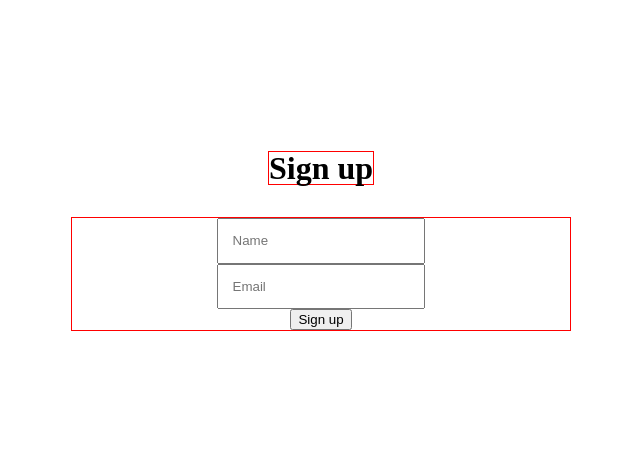
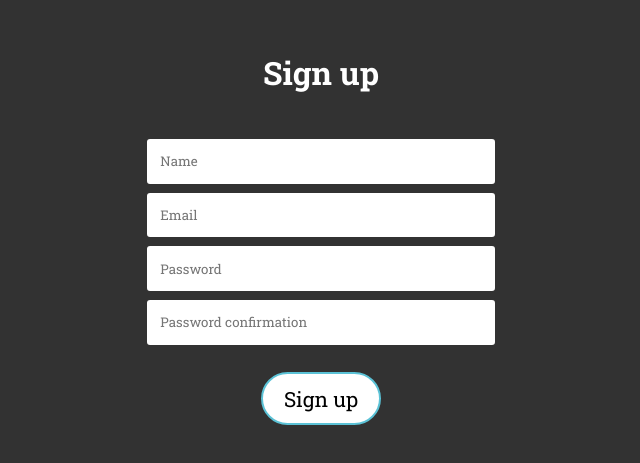
Before and after one commit to Shaqri/NIEl-Client, a React (Create React App) app: page /signup in a window 1280 px wide. Shown: the part 159-622 px from the top of the page, without its empty margins (319-959 px from the left). Built offline with nearby package versions, Linux system fonts and the light colour scheme; no server answers.

Commit message:
Create Signup form with molecules and atoms that composes it

```diff
--- a/package.json
+++ b/package.json
@@ -6,6 +6,7 @@
     "@testing-library/jest-dom": "^5.11.4",
     "@testing-library/react": "^11.1.0",
     "@testing-library/user-event": "^12.1.10",
+    "axios": "^0.21.4",
     "dotenv": "^10.0.0",
     "history": "^5.0.1",
     "react": "^17.0.2",
--- a/public/index.html
+++ b/public/index.html
@@ -5,6 +5,9 @@
     <link rel="icon" href="%PUBLIC_URL%/favicon.ico" />
     <meta name="viewport" content="width=device-width, initial-scale=1" />
     <meta name="theme-color" content="#000000" />
+    <link rel="preconnect" href="https://fonts.googleapis.com">
+    <link rel="preconnect" href="https://fonts.gstatic.com" crossorigin>
+    <link href="https://fonts.googleapis.com/css2?family=Roboto+Slab:wght@100;200;300;400;500;600;700&display=swap" rel="stylesheet">
     <meta
       name="Just beats you need to hear."
     />
@@ -25,7 +28,7 @@
     -->
     <title>Nielbeats</title>
   </head>
-  <body id='root'>
-
+  <body>
+    <div id='root'></div>
   </body>
 </html>
--- a/src/Components/atoms/SelectInput.js
+++ b/src/Components/atoms/SelectInput.js
@@ -1,7 +1,6 @@
-function SelectInput({countries}) {
+function SelectInput({list}) {
   return(
     <select name='country' id='country'>
-      {countries.map(country => country.name)}
     </select>
   );
 };
--- a/src/Components/atoms/TextInput.js
+++ b/src/Components/atoms/TextInput.js
@@ -1,6 +1,11 @@
-function TextInput({placeholder, handleChange}) {
+function TextInput({placeholder, handleChange, hideText, value}) {
   return(
-    <input placeholder={placeholder} type="text" onChange={handleChange}/>
+    <input
+    value={value}
+    placeholder={placeholder}
+    type={hideText ? "password" : "text"}
+    onChange={(e) => {handleChange(e.value)}}
+    />
   );
 };
 
--- a/src/Components/molecules/Form.js
+++ b/src/Components/molecules/Form.js
@@ -1,6 +1,6 @@
 import Button from '../atoms/Button';
+function Form({children, styleClass}) {
 
-function Form({children, styleClass}) {
   return(
     <form className={styleClass}>
       {children}
--- a/src/Components/organisms/SessionForm.js
+++ b/src/Components/organisms/SessionForm.js
@@ -1,29 +1,30 @@
 import TitleHeader from '../atoms/TitleHeader';
 import Form from '../molecules/Form';
 import TextInput from '../atoms/TextInput';
-import {useEffect} from 'react';
+import {useEffect, useState} from 'react';
 
 function SessionForm() {
 
   useEffect(() => {
-    console.log(process.env.REACT_APP_COUNTRIES_AUTH_TOKEN)
-    const requestCountries = async () => {
-      const request = await fetch('https://www.universal-tutorial.com/api/countries/', {
-        headers: {
-          "Authorization": `Bearer ${process.env.REACT_APP_COUNTRIES_AUTH_TOKEN}`
-        }
-      });
-      console.log(request)
-    };
+  }, []);
 
-    requestCountries();
-  }, []);
+  const [name, setName] = useState('');
+  const [email, setEmail] = useState('');
+  const [password, setPassword] = useState('');
+  const [passwordConfirmation, setPasswordConfirmation] = useState('');
   return(
     <>
       <TitleHeader text="Sign up"/>
       <Form styleClass="session-form">
-        <TextInput placeholder="Name" />
-        <TextInput placeholder="Email" />
+        <TextInput placeholder="Name" value={name} handleChange={setName} />
+        <TextInput placeholder="Email" value={email} handleChange={setEmail} />
+        <TextInput hideText placeholder="Password" value={password} handleChange={setPassword} />
+        <TextInput
+        hideText
+        placeholder="Password confirmation"
+        value={passwordConfirmation}
+        handleChange={setPasswordConfirmation}
+        />
       </Form>
     </>
   );
--- a/src/style/_base.scss
+++ b/src/style/_base.scss
@@ -1,5 +1,20 @@
 @import './normalize';
+
+body {
+  background-color: $background;
+  color: #fff;
+  font-family: 'Roboto Slab', sans-serif;
+}
 
 h1 {
   font-size: 2em;
 }
+
+input {
+  font-family: 'Roboto Slab', sans-serif;
+}
+
+button {
+  background-color: white;
+  font-family: 'Roboto Slab', sans-serif;
+}
--- a/src/style/_module.scss
+++ b/src/style/_module.scss
@@ -1,5 +1,4 @@
 .title-header {
-  border: 1px solid red;
   text-align: center;
 }
 
--- a/src/style/_vars.scss
+++ b/src/style/_vars.scss
@@ -0,0 +1,9 @@
+$blue: #5bc2d6;
+$purple: #61358c;
+$golden: #ffd600;
+$secondary-blue: #5c70b3;
+$black: #191919;
+$background: #323232;
+$background-button: rgba(25, 25, 25, 0.8);
+$red: #dc143c;
+$gradient: linear-gradient(90deg, rgba(91, 194, 214, 1) 0%, rgba(92, 112, 179, 1) 43%, rgba(97, 53, 140, 1) 100%);
--- a/src/style/index.css
+++ b/src/style/index.css
@@ -60,8 +60,23 @@ table {
   border-spacing: 0;
 }
 
+body {
+  background-color: #323232;
+  color: #fff;
+  font-family: 'Roboto Slab', sans-serif;
+}
+
 h1 {
   font-size: 2em;
+}
+
+input {
+  font-family: 'Roboto Slab', sans-serif;
+}
+
+button {
+  background-color: white;
+  font-family: 'Roboto Slab', sans-serif;
 }
 
 .container-view-size {
@@ -88,7 +103,6 @@ h1 {
 }
 
 .title-header {
-  border: 1px solid red;
   text-align: center;
 }
 
@@ -106,14 +120,35 @@ h1 {
   -webkit-box-direction: normal;
       -ms-flex-direction: column;
           flex-direction: column;
-  margin-top: 2em;
-  border: 1px solid red;
+  margin-top: 3em;
   width: 100%;
-  max-width: 500px;
+  max-width: 350px;
 }
 
 .session-form input {
+  width: calc(100% - 2em - 2px);
   display: block;
   padding: 1em;
+  margin-bottom: 5px;
+  border: 2px solid #323232;
+  border-radius: 5px;
+}
+
+.session-form input:focus {
+  border: 2px solid #5bc2d6;
+}
+
+.session-form button {
+  font-size: 1.3em;
+  padding: .5em 1em;
+  border: 2px solid #5bc2d6;
+  border-radius: 30px;
+  margin-top: 1em;
+  -webkit-transition: 100ms ease-out;
+  transition: 100ms ease-out;
+}
+
+.session-form button:hover {
+  border: 2px solid #61358c;
 }
 /*# sourceMappingURL=index.css.map */
--- a/src/style/modules/_session-form.scss
+++ b/src/style/modules/_session-form.scss
@@ -1,11 +1,29 @@
 .session-form {
   @include flexCenter(column);
-  margin-top: 2em;
-  border: 1px solid red;
+  margin-top: 3em;
   width: 100%;
-  max-width: 500px;
+  max-width: 350px;
   input {
+    width: calc(100% - 2em - 2px);
     display: block;
     padding: 1em;
+    margin-bottom: 5px;
+    border: 2px solid $background;
+    border-radius: 5px;
+    &:focus {
+      border: 2px solid $blue;
+    }
+  }
+
+  button {
+    font-size: 1.3em;
+    padding: .5em 1em;
+    border: 2px solid $blue;
+    border-radius: 30px;
+    margin-top: 1em;
+    transition: 100ms ease-out;
+    &:hover {
+      border: 2px solid $purple;
+    }
   }
 }
```
Also changed, not shown: 2 other files (tests, documents, lock files or other folders).
